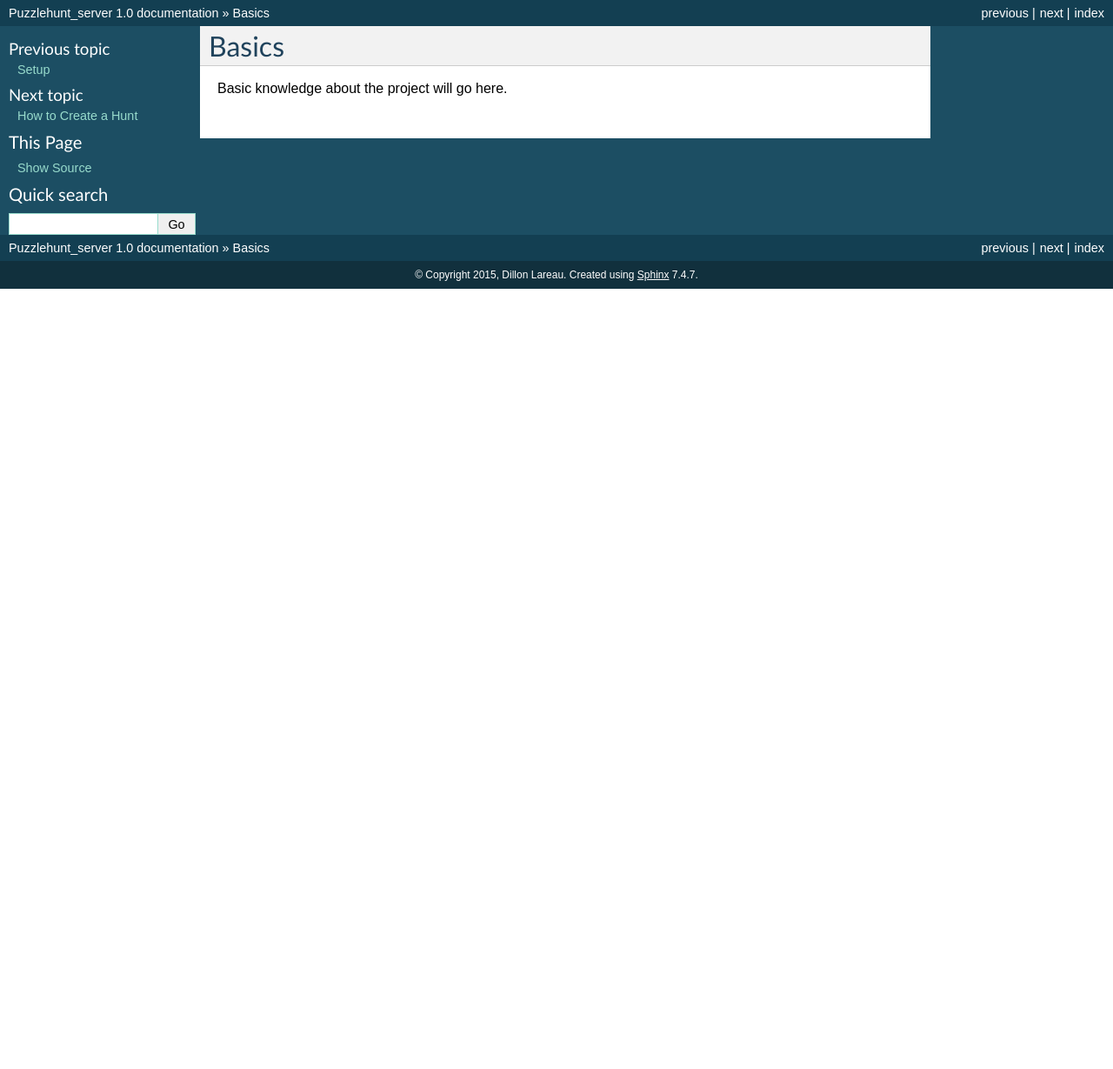
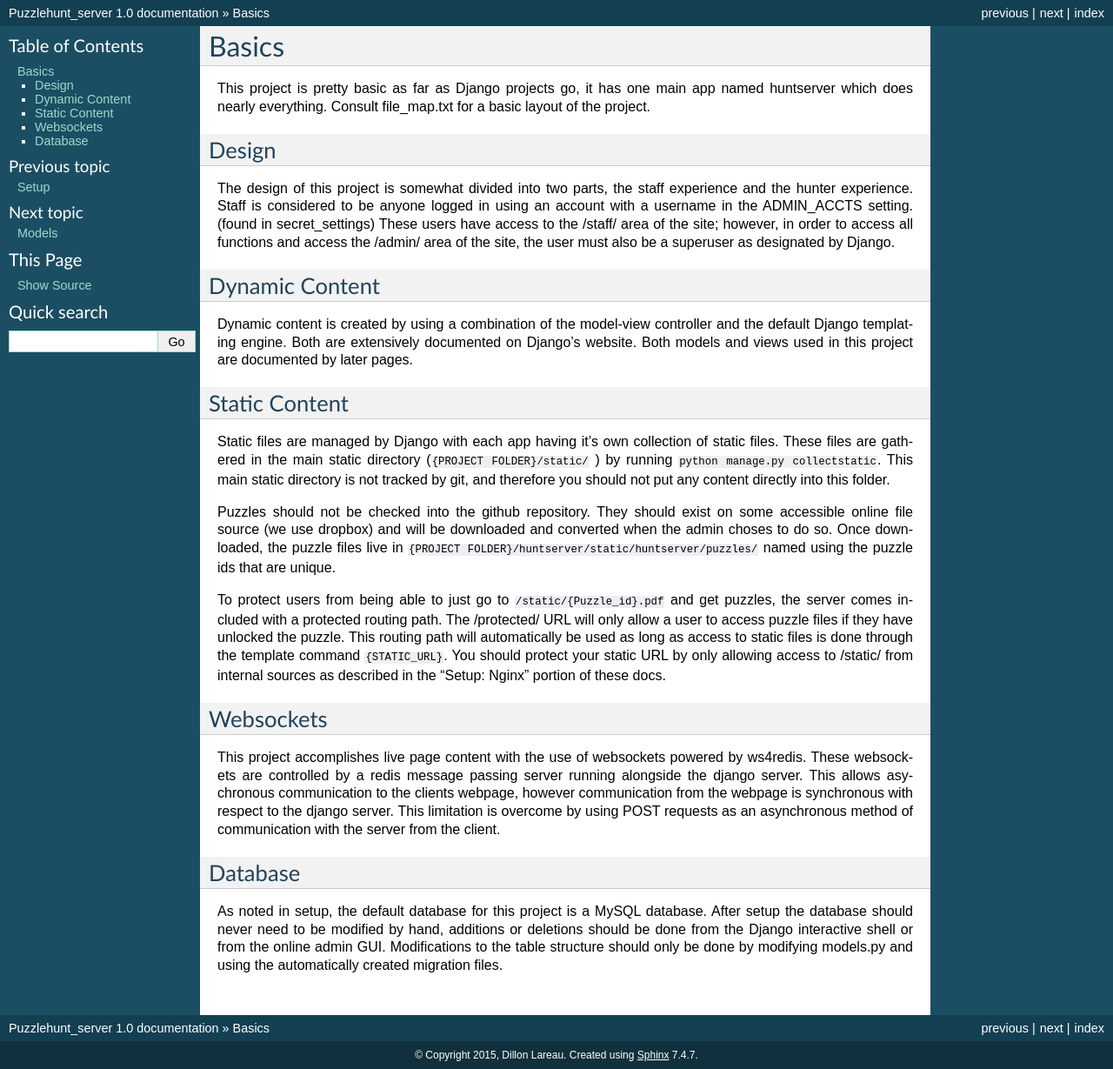
Before and after one commit to dlareau/puzzlehunt_server, a Sphinx documentation site: the page built from docs/basics.rst, in a window 1280 px wide. Shown: the whole page at 87% size. Built offline with Sphinx 7.4.7, drawn with Linux system fonts in a browser that asks for light colours; before the commit the page ends 900 px from its top, so only the background shows below that.

Commit message:
Adding basics.rst

```diff
--- a/docs/basics.rst
+++ b/docs/basics.rst
@@ -1,4 +1,60 @@
 Basics
-*********
+******
 
-Basic knowledge about the project will go here.
+This project is pretty basic as far as Django projects go,
+it has one main app named huntserver which does nearly everything.
+Consult file_map.txt for a basic layout of the project.
+
+Design
+------
+The design of this project is somewhat divided into two parts,
+the staff experience and the hunter experience.
+Staff is considered to be anyone logged in using an account with a username in the ADMIN_ACCTS setting.
+(found in secret_settings)
+These users have access to the /staff/ area of the site;
+however, in order to access all functions and access the /admin/ area of the site,
+the user must also be a superuser as designated by Django.
+
+Dynamic Content
+---------------
+Dynamic content is created by using a combination of the model-view controller and the default Django templating engine.
+Both are extensively documented on Django's website.
+Both models and views used in this project are documented by later pages.
+
+Static Content
+------------
+Static files are managed by Django with each app having it's own collection of static files.
+These files are gathered in the main static directory (``{PROJECT FOLDER}/static/`` )
+by running ``python manage.py collectstatic``.
+This main static directory is not tracked by git,
+and therefore you should not put any content directly into this folder.
+
+Puzzles should not be checked into the github repository.
+They should exist on some accessible online file source (we use dropbox)
+and will be downloaded and converted when the admin choses to do so.
+Once downloaded, the puzzle files live in ``{PROJECT FOLDER}/huntserver/static/huntserver/puzzles/``
+named using the puzzle ids that are unique.
+
+To protect users from being able to just go to ``/static/{Puzzle_id}.pdf`` and get puzzles,
+the server comes included with a protected routing path.
+The /protected/ URL will only allow a user to access puzzle files if they have unlocked the puzzle.
+This routing path will automatically be used as long as access to static files
+is done through the template command ``{STATIC_URL}``.
+You should protect your static URL by only allowing access to /static/ from internal sources as
+described in the "Setup: Nginx" portion of these docs.
+
+Websockets
+----------
+This project accomplishes live page content with the use of websockets powered by ws4redis.
+These websockets are controlled by a redis message passing server running alongside the django server.
+This allows asychronous communication to the clients webpage,
+however communication from the webpage is synchronous with respect to the django server.
+This limitation is overcome by using POST requests as an asynchronous method of communication with the server from the client.
+
+Database
+--------
+As noted in setup, the default database for this project is a MySQL database.
+After setup the database should never need to be modified by hand,
+additions or deletions should be done from the Django interactive shell or from the online admin GUI.
+Modifications to the table structure should only be done by modifying models.py
+and using the automatically created migration files.
--- a/docs/index.rst
+++ b/docs/index.rst
@@ -31,6 +31,7 @@ Contents
 
    setup
    basics
+   models
    hunt_creation
    hunt_running
    customization
```
Also changed, not shown: docs/models.rst (added, +29 -0 lines), docs/setup.rst (+21 -18 lines), 2 other files.
